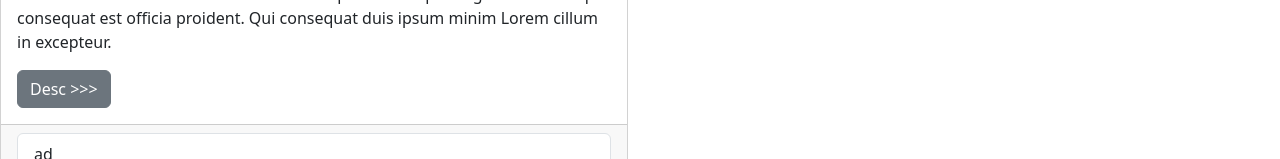
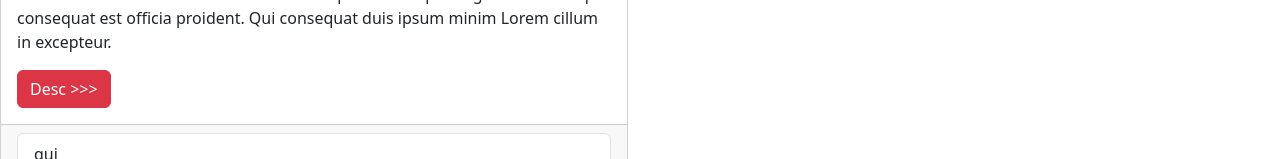
Before and after one commit to zazapeta/3wa-angular-semaine, an Angular app in the folder sami/Angular/app-yams/: page /pastries/1/read in a window 1280 px wide. Shown: the part 641-800 px from the top of the page. Built offline with nearby package versions, Linux system fonts and the light colour scheme.

Commit message:
Bound the sort order to a query parameter in aim to use it with router

```diff
--- a/sami/Angular/app-yams/src/app/pastrie-details/pastrie-details.component.html
+++ b/sami/Angular/app-yams/src/app/pastrie-details/pastrie-details.component.html
@@ -4,9 +4,9 @@
     <h5 class="card-title">{{ pastrie.name }}</h5>
     <p class="card-text">{{ pastrie.description }}</p>
     <div [ngSwitch]="order">
-      <button *ngSwitchCase="ORDERS.desc" class="btn btn-primary" (click)="toggleOrder()">Asc >>></button>
-      <button *ngSwitchCase="ORDERS.asc" class="btn btn-secondary" (click)="toggleOrder()">Desc >>></button>
-      <button *ngSwitchDefault class="btn btn-danger" (click)="toggleOrder()">Desc >>></button>
+      <a *ngSwitchCase="'desc'" [queryParams]="{ order: 'asc' }" routerLink="./"  class="btn btn-primary">Asc >>></a>
+      <a *ngSwitchCase="'asc'" [queryParams]="{ order: 'desc' }" routerLink="./"  class="btn btn-secondary" >Desc >>></a>
+      <a *ngSwitchDefault [queryParams]="{ order: 'desc' }" routerLink="./"  class="btn btn-danger" >Desc >>></a>
     </div>
   </div>
   <div class="card-footer">
--- a/sami/Angular/app-yams/src/app/pastrie-details/pastrie-details.component.ts
+++ b/sami/Angular/app-yams/src/app/pastrie-details/pastrie-details.component.ts
@@ -2,10 +2,6 @@ import { Component, Input } from '@angular/core';
 
 import { Pastrie } from '../pastrie';
 
-enum ORDERS {
-  asc,
-  desc,
-}
 @Component({
   selector: 'app-pastrie-details',
   templateUrl: './pastrie-details.component.html',
@@ -14,19 +10,5 @@ enum ORDERS {
 export class PastrieDetailsComponent {
   @Input() pastrie!: Pastrie;
   @Input() ingredients!: string[];
-  order: ORDERS = ORDERS.asc;
-  ORDERS = ORDERS;
-  toggleOrder(): void {
-    switch (this.order) {
-      case ORDERS.desc:
-        this.order = ORDERS.asc;
-        this.ingredients.sort().reverse();
-        break;
-      case ORDERS.asc:
-      default:
-        this.order = ORDERS.desc;
-        this.ingredients.sort();
-        break;
-    }
-  }
+  @Input() order?: string;
 }
--- a/sami/Angular/app-yams/src/app/pastries/pastries.component.html
+++ b/sami/Angular/app-yams/src/app/pastries/pastries.component.html
@@ -4,6 +4,7 @@
       *ngIf="selectedPastrie"
       [pastrie]="selectedPastrie"
       [ingredients]="getIngredients(selectedPastrie)"
+      [order]="order"
     />
   </div>
   <div class="col" style="height: 500px; overflow: scroll">
--- a/sami/Angular/app-yams/src/app/pastries/pastries.component.ts
+++ b/sami/Angular/app-yams/src/app/pastries/pastries.component.ts
@@ -2,6 +2,11 @@ import { Component, Input as RouteInput } from '@angular/core';
 
 import { List, Pastrie } from '../pastrie';
 import { INGREDIENTS_LISTS, PASTRIES } from '../pastries-mock';
+
+enum ORDERS {
+  asc = 'asc',
+  desc = 'desc',
+}
 
 @Component({
   selector: 'app-pastries',
@@ -13,8 +18,7 @@ export class PastriesComponent {
   pastries: Pastrie[] = PASTRIES;
   ingredientsList: List[] = INGREDIENTS_LISTS;
   selectedPastrie?: Pastrie;
-  // @Input() pastrieId?: string;
-
+  @RouteInput() order?: ORDERS = ORDERS.asc;
   @RouteInput()
   set pastrieId(selectedPastrieId: string) {
     this.selectedPastrie = this.pastries.find(
@@ -26,6 +30,9 @@ export class PastriesComponent {
     const foundList = this.ingredientsList.find(
       (ingredientList) => ingredientList.id === pastrie?.id
     );
-    return foundList?.list ?? [];
+    const ingredients = foundList?.list ?? [];
+    return this.order === ORDERS.asc
+      ? ingredients.sort()
+      : ingredients.sort().reverse();
   }
 }
```
